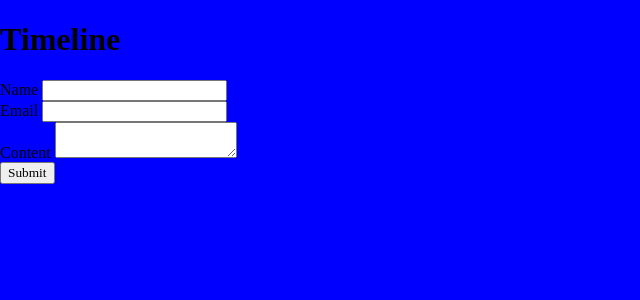
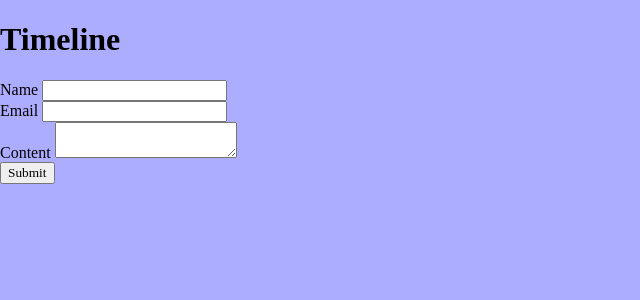
Before and after one commit to DiaA6383/newportfolio, a Flask app: page /timeline in a window 1280 px wide. Shown: the top 300 px of the page, without its empty margins (0-640 px from the left). Run offline with Flask 2, Linux system fonts and the light colour scheme; parts of the project's set-up code (start-up, migrations or seed data) failed here and were passed over.

Commit message:
added git

```diff
--- a/app/static/styles/main.css
+++ b/app/static/styles/main.css
@@ -3,7 +3,7 @@ p, h1, h2, h3, h4, h5, h6, button {
 }
 
 body {
-    background-color: #0000ff;
+    background-color: #adadff;
     background-size: cover;
     width: auto;
     overflow-x: hidden;
```
